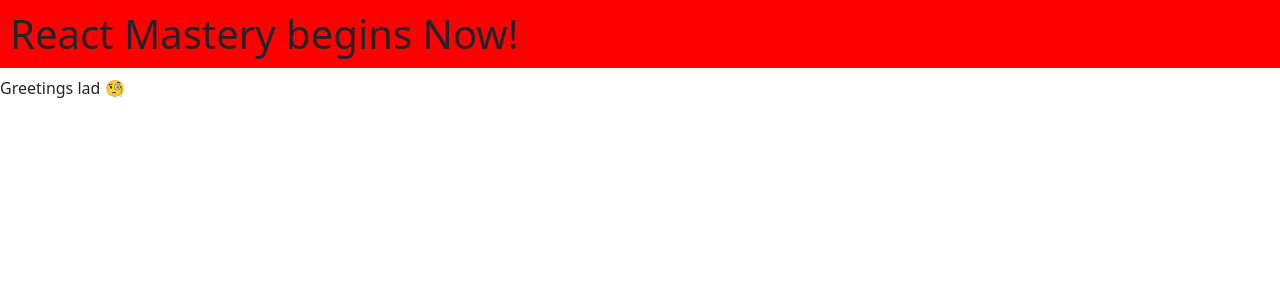
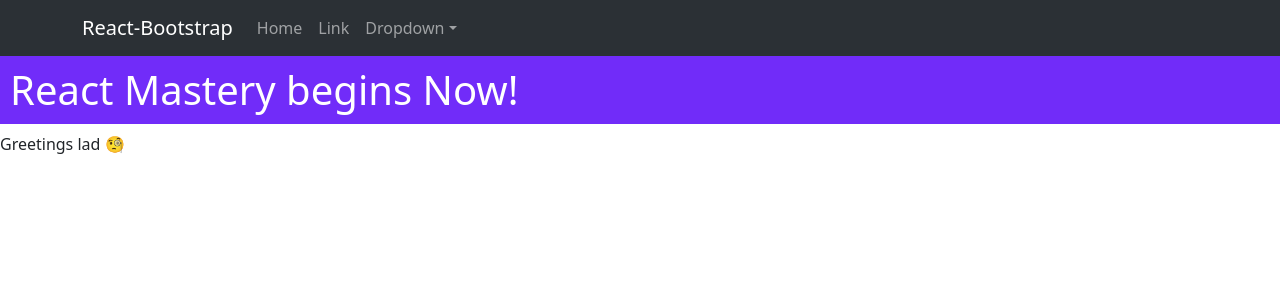
Before and after one commit to ckiroshan/reactapp, a React (Create React App) app: page / in a window 1280 px wide. Shown: the top 300 px of the page. Built offline with nearby package versions, Linux system fonts and the light colour scheme.

Commit message:
Added Bootstrap Navbar & simplified index.css.

```diff
--- a/src/App.js
+++ b/src/App.js
@@ -1,9 +1,11 @@
+import Navigationbar from "./components/bootstrap/Navigationbar";
+import Greetings from "./components/Greetings";
 import "./index.css";
-import Greetings from "./components/Greetings";
 
 function App() {
   return (
     <>
+      <Navigationbar />
       <h1>React Mastery begins Now!</h1>
       <Greetings />
     </>
--- /dev/null
+++ b/src/components/bootstrap/Navigationbar.jsx
@@ -0,0 +1,30 @@
+import Container from "react-bootstrap/Container";
+import Nav from "react-bootstrap/Nav";
+import Navbar from "react-bootstrap/Navbar";
+import NavDropdown from "react-bootstrap/NavDropdown";
+
+function Navigationbar() {
+  return (
+    <Navbar expand="lg" className="bg-body-tertiary" bg="dark" data-bs-theme="dark">
+      <Container>
+        <Navbar.Brand href="#home">React-Bootstrap</Navbar.Brand>
+        <Navbar.Toggle aria-controls="basic-navbar-nav" />
+        <Navbar.Collapse id="basic-navbar-nav">
+          <Nav className="me-auto">
+            <Nav.Link href="#home">Home</Nav.Link>
+            <Nav.Link href="#link">Link</Nav.Link>
+            <NavDropdown title="Dropdown" id="basic-nav-dropdown">
+              <NavDropdown.Item href="#action/3.1">Action</NavDropdown.Item>
+              <NavDropdown.Item href="#action/3.2">Another action</NavDropdown.Item>
+              <NavDropdown.Item href="#action/3.3">Something</NavDropdown.Item>
+              <NavDropdown.Divider />
+              <NavDropdown.Item href="#action/3.4">Separated link</NavDropdown.Item>
+            </NavDropdown>
+          </Nav>
+        </Navbar.Collapse>
+      </Container>
+    </Navbar>
+  );
+}
+
+export default Navigationbar;
--- a/src/index.css
+++ b/src/index.css
@@ -4,8 +4,14 @@
   box-sizing: border-box;
 }
 
+body {
+  background: #000000dc;
+  color: #ffffffc7;
+  /* text-shadow: 2px 2px 5px rgba(0, 0, 0, 1); */
+}
+
 h1 {
-  color: white;
-  background-color: red;
+  color: white !important;
+  background-color: #712cf9;
   padding: 10px;
 }
```
